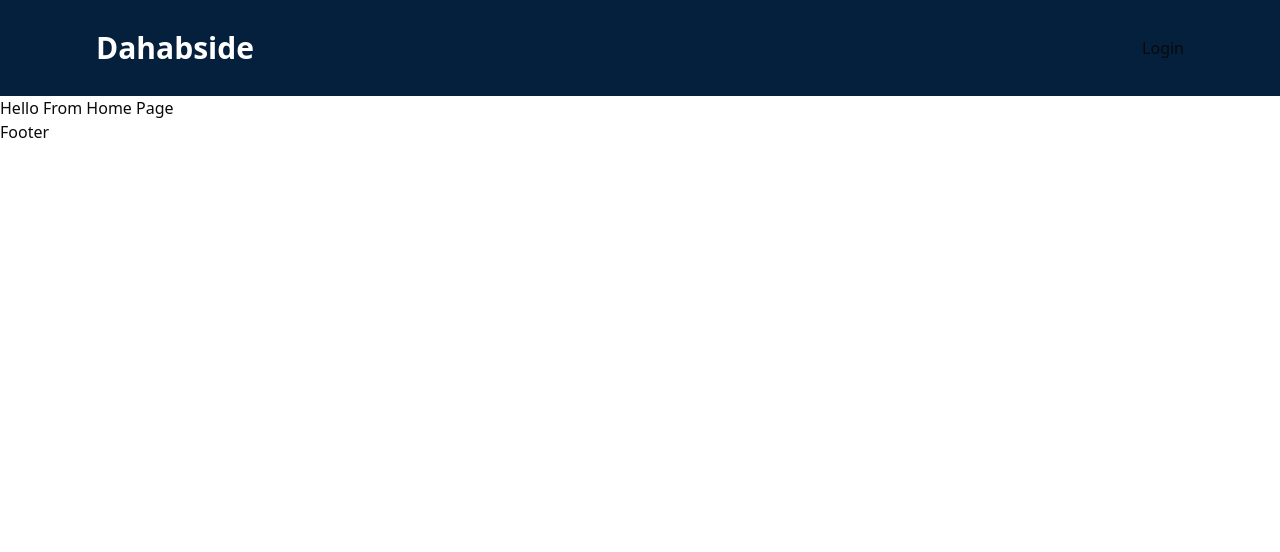
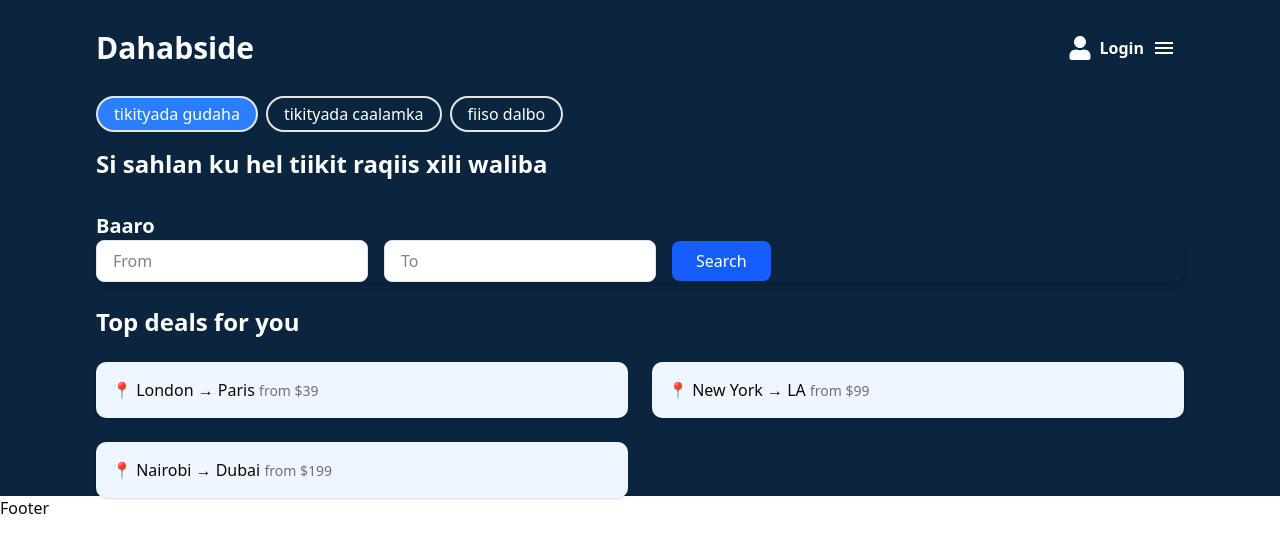
Before and after one commit to ducesane/Dahabside, a React (Vite) app: page / in a window 1280 px wide. Shown: the top 552 px of the page. Built offline with nearby package versions, Linux system fonts and the light colour scheme.

Commit message:
waxa ku soo daray home-ka header kiisa iyo seacch card iyo  deals card

```diff
--- a/src/components/Header.jsx
+++ b/src/components/Header.jsx
@@ -1,22 +1,29 @@
 import React from "react";
 import { Button } from "./ui/button";
+import { FaUser } from "react-icons/fa";
+import { IoMdMenu } from "react-icons/io";
 
 // bg color #05203c
 export const Header = () => {
   return (
-    <div className="max-w-full bg-[#05203c]">
+    <div className="max-w-full bg-[#0b253f]">
       <header className="   mx-auto  h-24 flex   px-24  ">
         <nav className="w-full flex  items-center justify-between">
-
           {/* nav left */}
-          <div className=" ">
-            <h1 className="text-white  text-3xl font-semibold" >Dahabside</h1>
+          <div className="bg-primary-light">
+            <h1 className="text-white text-3xl font-semibold">Dahabside</h1>
           </div>
 
-          <div>
-            <h2>Login</h2>
+          <div className="flex  gap-2 items-center hover:bg-gray-600 hover:rounded h-10 px-2">
+            <span>
+              <FaUser className="text-white text-2xl" />
+            </span>
+            <button className="text-white font-bold">Login</button>
+            <IoMdMenu className="text-white text-2xl" />
           </div>
         </nav>
+
+        {/*  */}
       </header>
     </div>
   );
--- /dev/null
+++ b/src/components/SearchBar.jsx
@@ -0,0 +1,77 @@
+import React from "react";
+
+export const SearchBar = () => {
+  return (
+    <div className="max-w-full bg-[#0b253f]  h-[400px]">
+      <div className=" px-24  ">
+        {/* tabs */}
+        <div className="flex gap-2">
+          <button className="text-white rounded-full border-2 px-4   hover:border-red-100 bg-blue-500 py-1   ">
+            tikityada gudaha
+          </button>
+
+          <button className="text-white rounded-full border-2 px-4  py-1 hover:border-red-100   ">
+            tikityada caalamka
+          </button>
+
+          <button className="text-white rounded-full border-2 px-4  py-1 hover:border-red-100   ">
+            fiiso dalbo
+          </button>
+        </div>
+        {/*  Search card  */}
+        <div className="mt-4 ">
+          <p className="text-white text-2xl font-semibold">
+            Si sahlan ku hel tiikit raqiis xili waliba{" "}
+          </p>
+          {/* search form */}
+          <div className=" mt-8">
+            <p className="text-white text-xl font-semibold">Baaro </p>
+            {/* form */}
+            <form class=" shadow-md rounded-lg  flex flex-col md:flex-row items-center gap-4">
+              <input
+                type="text"
+                placeholder="From"
+                class="w-full md:w-1/4 px-4 py-2 border rounded-md bg-white"
+              />
+              <input
+                type="text"
+                placeholder="To"
+                class="w-full md:w-1/4 px-4 py-2 border rounded-md bg-white"
+              />
+
+              <button
+                type="submit"
+                class="w-full md:w-auto px-6 py-2 bg-blue-600 text-white rounded-md hover:bg-blue-700"
+              >
+                Search
+              </button>
+            </form>
+          </div>
+
+          <section class="w-full mt-6  ">
+            <div class="  mx-auto">
+
+              <h2 class="text-2xl font-semibold text-white mb-6">
+                Top deals for you
+              </h2>
+              <div class="grid grid-cols-1 sm:grid-cols-2 md:grid-cols-2 gap-6">
+                <div class="bg-blue-50 p-4 rounded-lg shadow">
+                  📍 London → Paris{" "}
+                  <span class="text-gray-500 text-sm">from $39</span>
+                </div>
+                <div class="bg-blue-50 p-4 rounded-lg shadow">
+                  📍 New York → LA{" "}
+                  <span class="text-gray-500 text-sm">from $99</span>
+                </div>
+                <div class="bg-blue-50 p-4 rounded-lg shadow">
+                  📍 Nairobi → Dubai{" "}
+                  <span class="text-gray-500 text-sm">from $199</span>
+                </div>
+              </div>
+            </div>
+          </section>
+        </div>
+      </div>
+    </div>
+  );
+};
--- a/src/pages/Home.jsx
+++ b/src/pages/Home.jsx
@@ -1,5 +1,10 @@
 import React from "react";
+import { SearchBar } from "../components/SearchBar";
 
 export const Home = () => {
-  return <div>Hello From Home Page</div>;
+  return (
+    <div>
+      <SearchBar />
+    </div>
+  );
 };
--- a/tailwind.config.js
+++ b/tailwind.config.js
@@ -8,14 +8,30 @@ export default {
   theme: {
     extend: {
       colors: {
-        primary: "#089219",
-        secondary: "#6c757d",
-        accent: "#28a745",
-        backgroundLight: "#f8f9fa",
-        backgroundDark: "#343a40",
-        textPrimary: "#212529",
-        textSecondary: "#495057",
-        midnight: "#05203c",
+        primary: {
+          DEFAULT: "#05203c", // Replaces old primary
+          light: "#0e2a47", // Section backgrounds
+          card: "#0b253f", // Card backgrounds
+          border: "#1c3a5a", // Border lines
+          muted: "#a3b9cc", // Muted text
+        },
+        accent: {
+          yellow: "#f4b400", // Attention
+          cyan: "#00bcd4", // Active elements
+          coral: "#ff6f61", // CTAs / Warnings
+        },
+        neutral: {
+          light: "#f8f9fa", // Light bg
+          dark: "#343a40", // Dark bg
+          textPrimary: "#ffffff",
+          textMuted: "#a3b9cc",
+        },
+        status: {
+          success: "#4caf50",
+          info: "#2196f3",
+          warning: "#ff9800",
+          error: "#f44336",
+        },
       },
       fontFamily: {
         sans: ["Inter", ...fontFamily.sans],
```
Also changed, not shown: src/components/HeaderSection.jsx (deleted).
